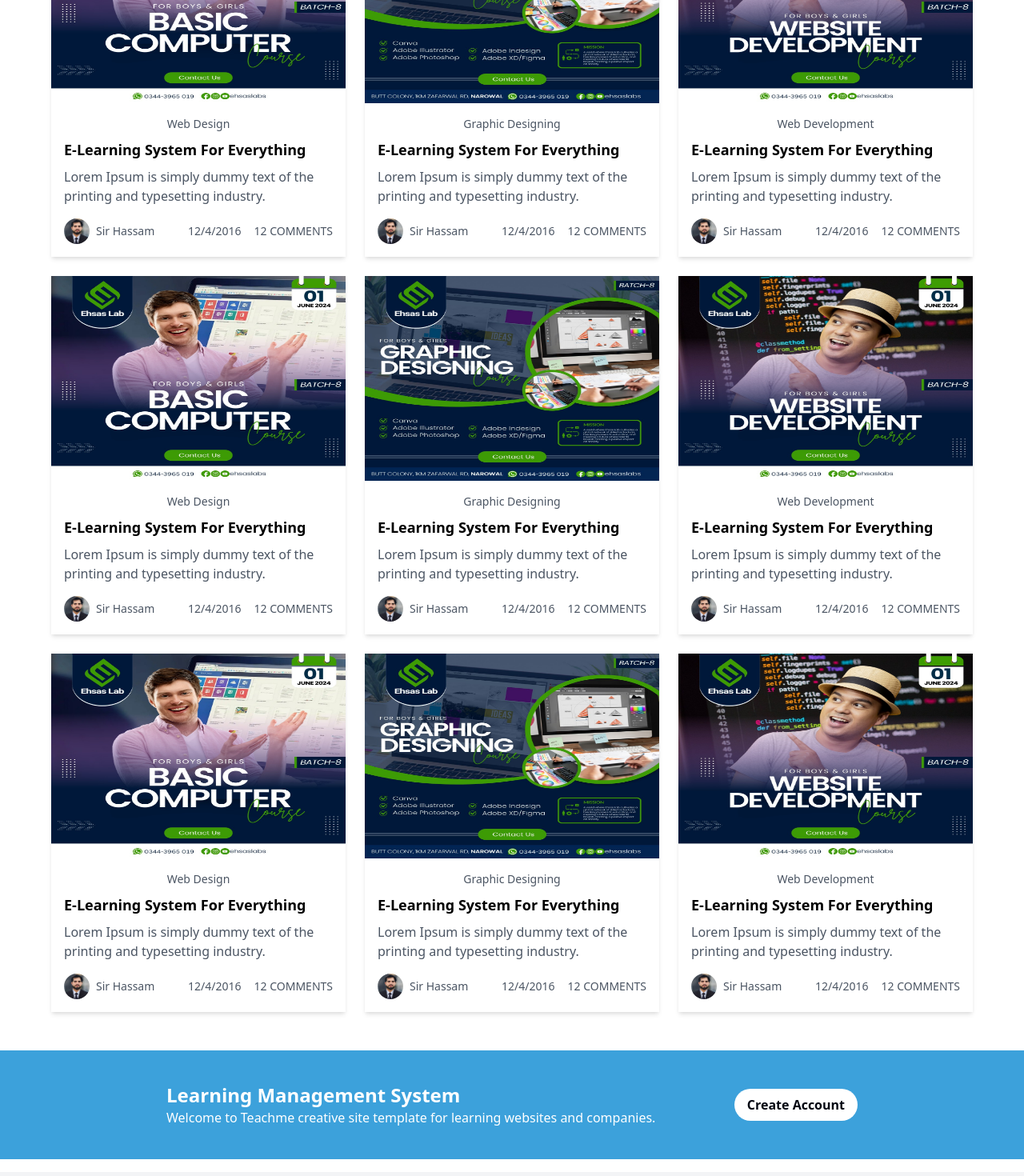
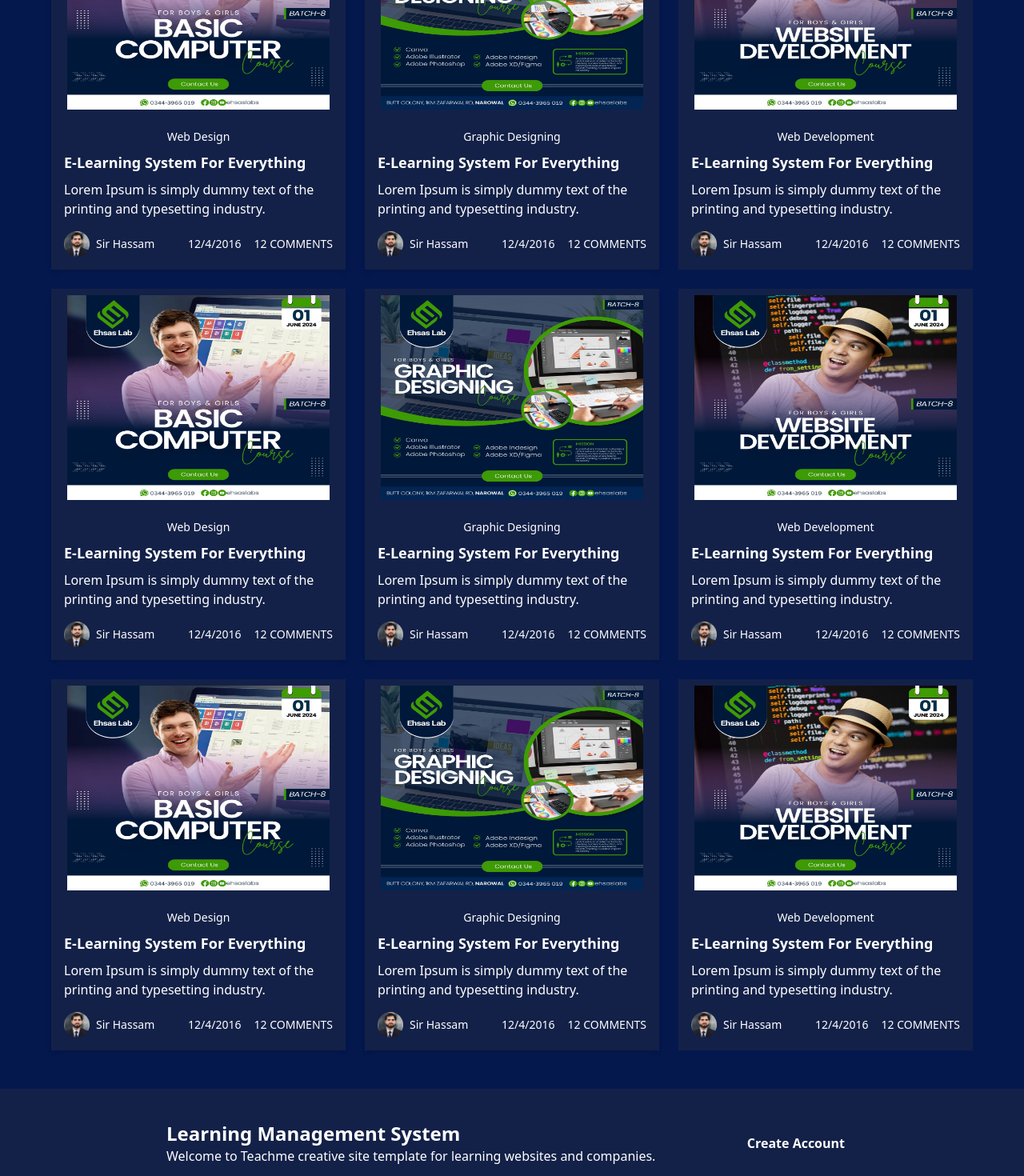
Before and after one commit to majidnwl/Ehsas-lab-next, a Next.js app: page /blog in a window 1280 px wide. Shown: the part 440-1910 px from the top of the page at 80% size. Built offline with nearby package versions, Linux system fonts and the light colour scheme.

Commit message:
Add files via upload

```diff
--- a/src/app/blog/page.js
+++ b/src/app/blog/page.js
@@ -3,11 +3,11 @@ import { Header, Hero, TopNavbar } from "../../../components";
 
 const Blog = () => {
   return (
-    <div>
+    <div className="bg-[#05184e]">
       <Header />
       {/* <Hero /> */}
       <div className="relative bg-cover bg-center md:bg-top h-[40vh] md:h-[20vh]" style={{ backgroundImage: `url('/h.jpg')` }}>
-            <div className="bg-[#f4f4f7] absolute md:bottom-0 bottom-[-2px] w-full py-6  ">
+            <div className="bg-[#132148] text-white absolute md:bottom-0 bottom-[-2px] w-full py-6  ">
 
         <div className="max-w-4xl mx-auto flex  justify-center md:justify-between items-center">
           <div>
@@ -37,24 +37,27 @@ const Blog = () => {
       <div className="container mx-auto py-8">
         <div className="grid grid-cols-1 sm:grid-cols-2 md:max-w-6xl md:mx-auto mx-4  md:grid-cols-3 gap-6">
           {/* Card 1 */}
-          <div className="bg-white shadow-md  overflow-hidden">
+          <div className="bg-[#132148] text-white shadow-md  overflow-hidden">
+          <div className='w-[100%] px-5 py-2'>
+
             <img
               src="/basic.jpg"
               alt="E-Learning"
               className="w-full h-64 object-bottom "
             />
+            </div>
             <div className="p-4">
-              <p className="text-gray-600 text-center text-sm mb-2">
+              <p className=" text-center text-sm mb-2">
                 Web Design
               </p>
               <h2 className="text-lg font-semibold mb-2">
                 E-Learning System For Everything
               </h2>
-              <p className="text-gray-600 mb-4">
+              <p className=" mb-4">
                 Lorem Ipsum is simply dummy text of the printing and typesetting
                 industry.
               </p>
-              <div className="flex items-center justify-between text-sm text-gray-600">
+              <div className="flex items-center justify-between text-sm ">
                 <div className="flex items-center">
                   <img
                     className="w-8 h-8 rounded-full mr-2"
@@ -70,24 +73,26 @@ const Blog = () => {
               </div>
             </div>
           </div>
-          <div className="bg-white shadow-md  overflow-hidden">
+          <div className="bg-[#132148] text-white shadow-md  overflow-hidden">
+          <div className='w-[100%] px-5 py-2'>
             <img
               src="/gra.jpg"
               alt="E-Learning"
               className="w-full h-64 object-bottom "
             />
+            </div>
             <div className="p-4">
-              <p className="text-gray-600 text-center text-sm mb-2">
+              <p className=" text-center text-sm mb-2">
                 Graphic Designing
               </p>
               <h2 className="text-lg font-semibold mb-2">
                 E-Learning System For Everything
               </h2>
-              <p className="text-gray-600 mb-4">
+              <p className=" mb-4">
                 Lorem Ipsum is simply dummy text of the printing and typesetting
                 industry.
               </p>
-              <div className="flex items-center justify-between text-sm text-gray-600">
+              <div className="flex items-center justify-between text-sm ">
                 <div className="flex items-center">
                   <img
                     className="w-8 h-8 rounded-full mr-2"
@@ -103,24 +108,26 @@ const Blog = () => {
               </div>
             </div>
           </div>
-          <div className="bg-white shadow-md  overflow-hidden">
+          <div className="bg-[#132148] text-white  overflow-hidden">
+          <div className='w-[100%] px-5 py-2'>
             <img
               src="web.jpg"
               alt="E-Learning"
               className="w-full h-64 object-bottom "
             />
+            </div>
             <div className="p-4">
-              <p className="text-gray-600 text-center text-sm mb-2">
+              <p className=" text-center text-sm mb-2">
                 Web Development
               </p>
               <h2 className="text-lg font-semibold mb-2">
                 E-Learning System For Everything
               </h2>
-              <p className="text-gray-600 mb-4">
+              <p className=" mb-4">
                 Lorem Ipsum is simply dummy text of the printing and typesetting
                 industry.
               </p>
-              <div className="flex items-center justify-between text-sm text-gray-600">
+              <div className="flex items-center justify-between text-sm ">
                 <div className="flex items-center">
                   <img
                     className="w-8 h-8 rounded-full mr-2"
@@ -136,24 +143,27 @@ const Blog = () => {
               </div>
             </div>
           </div>
-          <div className="bg-white shadow-md  overflow-hidden">
+          <div className="bg-[#132148] text-white shadow-md  overflow-hidden">
+          <div className='w-[100%] px-5 py-2'>
+
             <img
               src="/basic.jpg"
               alt="E-Learning"
               className="w-full h-64 object-bottom "
             />
+            </div>
             <div className="p-4">
-              <p className="text-gray-600 text-center text-sm mb-2">
+              <p className=" text-center text-sm mb-2">
                 Web Design
               </p>
               <h2 className="text-lg font-semibold mb-2">
                 E-Learning System For Everything
               </h2>
-              <p className="text-gray-600 mb-4">
+              <p className=" mb-4">
                 Lorem Ipsum is simply dummy text of the printing and typesetting
                 industry.
               </p>
-              <div className="flex items-center justify-between text-sm text-gray-600">
+              <div className="flex items-center justify-between text-sm ">
                 <div className="flex items-center">
                   <img
                     className="w-8 h-8 rounded-full mr-2"
@@ -169,24 +179,26 @@ const Blog = () => {
               </div>
             </div>
           </div>
-          <div className="bg-white shadow-md  overflow-hidden">
+          <div className="bg-[#132148] text-white shadow-md  overflow-hidden">
+          <div className='w-[100%] px-5 py-2'>
             <img
               src="/gra.jpg"
               alt="E-Learning"
               className="w-full h-64 object-bottom "
             />
+            </div>
             <div className="p-4">
-              <p className="text-gray-600 text-center text-sm mb-2">
+              <p className=" text-center text-sm mb-2">
                 Graphic Designing
               </p>
               <h2 className="text-lg font-semibold mb-2">
                 E-Learning System For Everything
               </h2>
-              <p className="text-gray-600 mb-4">
+              <p className=" mb-4">
                 Lorem Ipsum is simply dummy text of the printing and typesetting
                 industry.
               </p>
-              <div className="flex items-center justify-between text-sm text-gray-600">
+              <div className="flex items-center justify-between text-sm ">
                 <div className="flex items-center">
                   <img
                     className="w-8 h-8 rounded-full mr-2"
@@ -202,24 +214,26 @@ const Blog = () => {
               </div>
             </div>
           </div>
-          <div className="bg-white shadow-md  overflow-hidden">
+          <div className="bg-[#132148] text-white  overflow-hidden">
+          <div className='w-[100%] px-5 py-2'>
             <img
               src="web.jpg"
               alt="E-Learning"
               className="w-full h-64 object-bottom "
             />
+            </div>
             <div className="p-4">
-              <p className="text-gray-600 text-center text-sm mb-2">
+              <p className=" text-center text-sm mb-2">
                 Web Development
               </p>
               <h2 className="text-lg font-semibold mb-2">
                 E-Learning System For Everything
               </h2>
-              <p className="text-gray-600 mb-4">
+              <p className=" mb-4">
                 Lorem Ipsum is simply dummy text of the printing and typesetting
                 industry.
               </p>
-              <div className="flex items-center justify-between text-sm text-gray-600">
+              <div className="flex items-center justify-between text-sm ">
                 <div className="flex items-center">
                   <img
                     className="w-8 h-8 rounded-full mr-2"
@@ -235,24 +249,27 @@ const Blog = () => {
               </div>
             </div>
           </div>
-          <div className="bg-white shadow-md  overflow-hidden">
+          <div className="bg-[#132148] text-white shadow-md  overflow-hidden">
+          <div className='w-[100%] px-5 py-2'>
+
             <img
               src="/basic.jpg"
               alt="E-Learning"
               className="w-full h-64 object-bottom "
             />
+            </div>
             <div className="p-4">
-              <p className="text-gray-600 text-center text-sm mb-2">
+              <p className=" text-center text-sm mb-2">
                 Web Design
               </p>
               <h2 className="text-lg font-semibold mb-2">
                 E-Learning System For Everything
               </h2>
-              <p className="text-gray-600 mb-4">
+              <p className=" mb-4">
                 Lorem Ipsum is simply dummy text of the printing and typesetting
                 industry.
               </p>
-              <div className="flex items-center justify-between text-sm text-gray-600">
+              <div className="flex items-center justify-between text-sm ">
                 <div className="flex items-center">
                   <img
                     className="w-8 h-8 rounded-full mr-2"
@@ -268,24 +285,26 @@ const Blog = () => {
               </div>
             </div>
           </div>
-          <div className="bg-white shadow-md  overflow-hidden">
+          <div className="bg-[#132148] text-white shadow-md  overflow-hidden">
+          <div className='w-[100%] px-5 py-2'>
             <img
               src="/gra.jpg"
               alt="E-Learning"
               className="w-full h-64 object-bottom "
             />
+            </div>
             <div className="p-4">
-              <p className="text-gray-600 text-center text-sm mb-2">
+              <p className=" text-center text-sm mb-2">
                 Graphic Designing
               </p>
               <h2 className="text-lg font-semibold mb-2">
                 E-Learning System For Everything
               </h2>
-              <p className="text-gray-600 mb-4">
+              <p className=" mb-4">
                 Lorem Ipsum is simply dummy text of the printing and typesetting
                 industry.
               </p>
-              <div className="flex items-center justify-between text-sm text-gray-600">
+              <div className="flex items-center justify-between text-sm ">
                 <div className="flex items-center">
                   <img
                     className="w-8 h-8 rounded-full mr-2"
@@ -301,24 +320,26 @@ const Blog = () => {
               </div>
             </div>
           </div>
-          <div className="bg-white shadow-md  overflow-hidden">
+          <div className="bg-[#132148] text-white  overflow-hidden">
+          <div className='w-[100%] px-5 py-2'>
             <img
               src="web.jpg"
               alt="E-Learning"
               className="w-full h-64 object-bottom "
             />
+            </div>
             <div className="p-4">
-              <p className="text-gray-600 text-center text-sm mb-2">
+              <p className=" text-center text-sm mb-2">
                 Web Development
               </p>
               <h2 className="text-lg font-semibold mb-2">
                 E-Learning System For Everything
               </h2>
-              <p className="text-gray-600 mb-4">
+              <p className=" mb-4">
                 Lorem Ipsum is simply dummy text of the printing and typesetting
                 industry.
               </p>
-              <div className="flex items-center justify-between text-sm text-gray-600">
+              <div className="flex items-center justify-between text-sm ">
                 <div className="flex items-center">
                   <img
                     className="w-8 h-8 rounded-full mr-2"
@@ -334,10 +355,11 @@ const Blog = () => {
               </div>
             </div>
           </div>
+
         </div>
       </div>
 
-      <div className="bg-[#3ca1db]">
+      <div className="bg-[#132148]">
         <div className=" my-4 md:max-w-4xl mx-auto  flex-col md:flex-row flex items-center justify-center px-4 md:justify-between py-10 text-white">
           <div className="md:m-0 mb-4">
             <h1 className="md:text-2xl text-xl font-bold">
@@ -353,7 +375,7 @@ const Blog = () => {
             href="/sing-up
     "
           >
-            <button className="text-md font-bold bg-white rounded-full hover:bg-gray-900  duration-700 hover:text-white py-2 px-4 text-gray-950">
+            <button className="text-md font-bold bg-[#132148] rounded-full hover:bg-gray-900  duration-700 text-white py-2 px-4 ">
               Create Account
             </button>
           </Link>
--- a/src/app/forums/page.js
+++ b/src/app/forums/page.js
@@ -12,12 +12,12 @@ const Forums = () => {
     { name: "Time to Meet with Community", description: "Lorem Ipsum is simply dummy text of the ppesetting industry.", posts: 8698, topics: 1798, imgSrc: "/Sha.png" },
   ];
   return (
-    <div>
+    <div className="bg-[#05184e] text-white">
       <Header />
       {/* <Hero /> */}
 
       <div className="relative bg-cover bg-center md:bg-top h-[40vh] md:h-[20vh]" style={{ backgroundImage: `url('/h.jpg')` }}>
-        <div className="bg-[#f4f4f7] absolute md:bottom-0 bottom-[-2px] w-full py-6  ">
+        <div className="bg-[#132148] absolute md:bottom-0 bottom-[-2px] w-full py-6  ">
           <div className="max-w-4xl mx-auto flex  justify-center md:justify-between items-center">
             <div>
               <h1 className="font-bold text-2xl md:text-left text-center">
@@ -44,7 +44,7 @@ const Forums = () => {
       </div>
 
       <div className="container mx-auto p-4">
-        <div className="bg-blue-500 text-white p-4 ">
+        <div className="bg-[#132148] text-white p-4 ">
           <div className="grid grid-cols-3 gap-4">
             <div className="col-span-1">FORUMS</div>
             <div className="text-right col-span-1 md:block hidden">POSTS</div>
--- a/src/app/layout.js
+++ b/src/app/layout.js
@@ -16,7 +16,7 @@ export default function RootLayout({ children }) {
 
         <link href='https://unpkg.com/boxicons@2.0.9/css/boxicons.min.css' rel='stylesheet' />
       </head>
-      <body>{children}</body>
+      <body style={{backgroundColor:'linear-gradient(to bottom, red, yellow);'}}>{children}</body>
     </html>
   );
 }
```
Also changed, not shown: src/app/about/page.js (+56 -56 lines), src/app/contact/page.js (+22 -22 lines), src/app/course/page.js (+12 -12 lines), src/app/page.js (+20 -15 lines).
